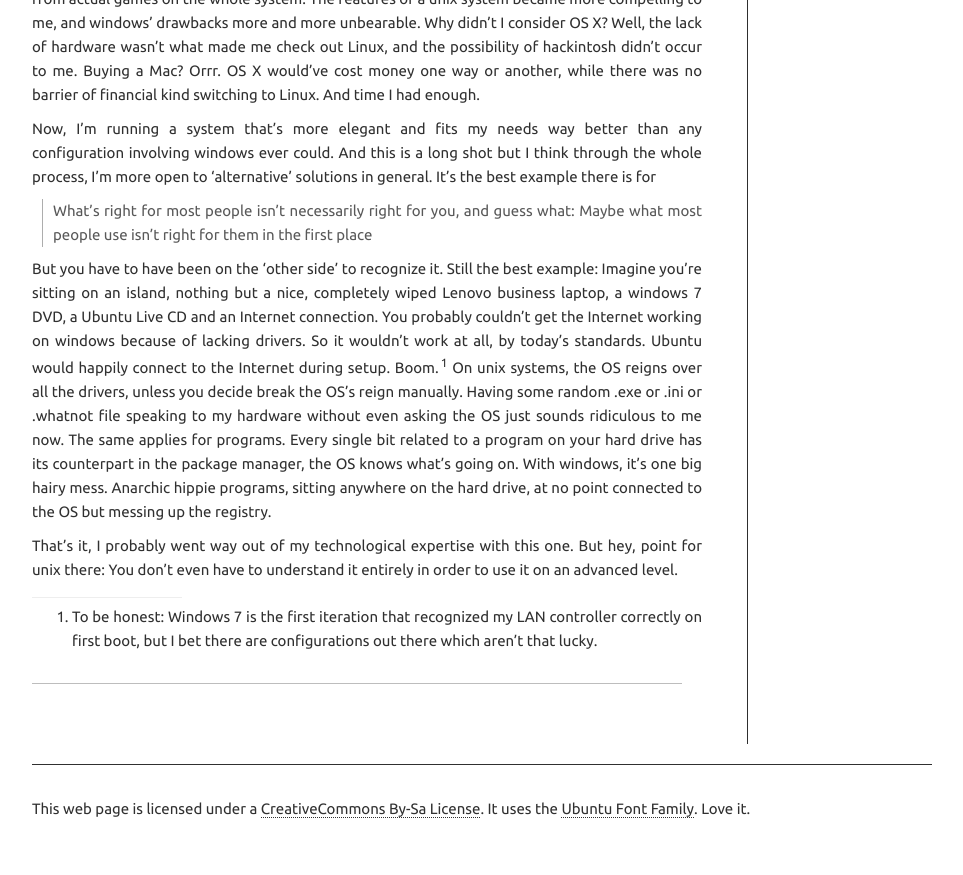
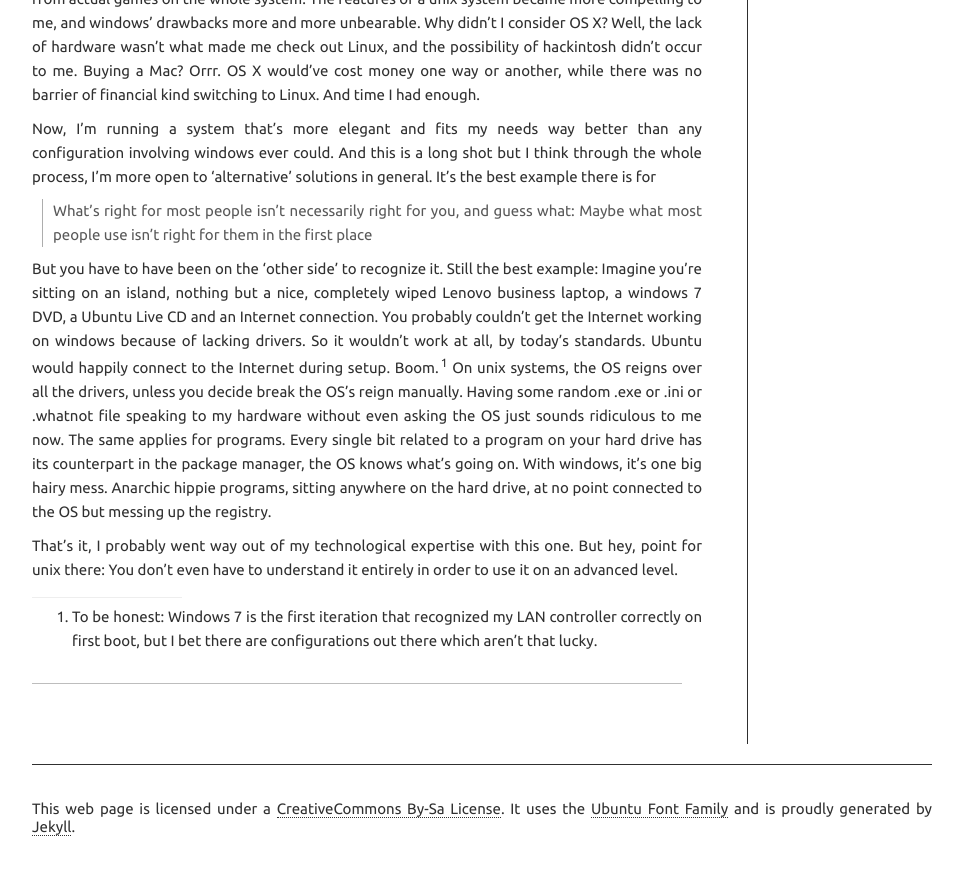
Before and after one commit to tschoof/blog, a Jekyll site: the page built from index.html, in a window 1280 px wide and 900 px high, scrolled down 8477 px. Shown: the top 875 px of the window, without its empty margins (158-1121 px from the left). Built offline with Jekyll 4.4.1, drawn with Linux system fonts in a browser that asks for light colours; some web fonts are replaced; Markdown is read by kramdown in place of the engine named in the settings.

Commit message:
footer update

```diff
--- a/_layouts/default.html
+++ b/_layouts/default.html
@@ -18,7 +18,7 @@
 			</div>
 		</div>
 		<div id="footer">
-		<p>This web page is licensed under a <a class="footer" href="http://creativecommons.org/licenses/by-sa/3.0/">CreativeCommons By-Sa License</a>. It uses the <a class="footer" href="http://font.ubuntu.com/">Ubuntu Font Family</a>. Love it.
+		<p>This web page is licensed under a <a class="footer" href="http://creativecommons.org/licenses/by-sa/3.0/">CreativeCommons By-Sa License</a>. It uses the <a class="footer" href="http://font.ubuntu.com/">Ubuntu Font Family</a> and is proudly generated by <a class="footer" href="http://jekyllrb.com/">Jekyll</a>.
 		</p></div>
 	</div>
 </body>
```
